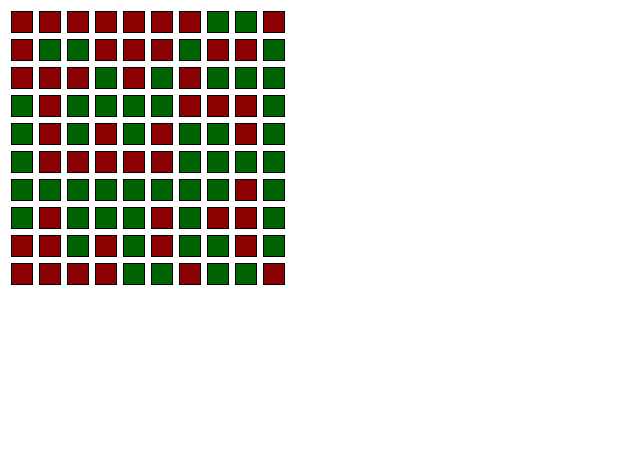
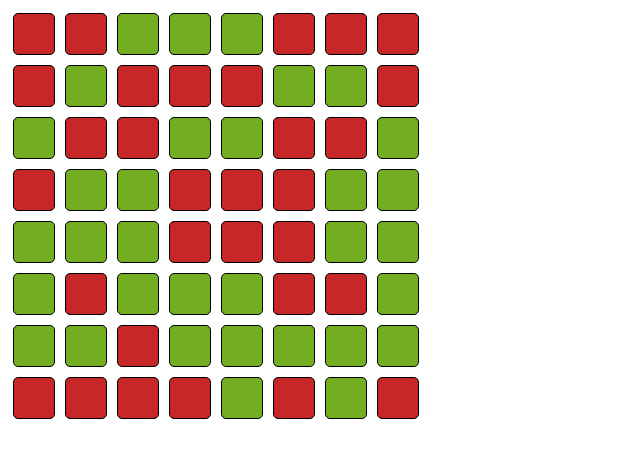
Before and after one commit to kxrxll/yandex-internship, a website built with webpack: page src/index.html in a window 1280 px wide. Shown: the whole page, without its empty margins (0-640 px from the left). Built offline with nearby package versions, Linux system fonts and the light colour scheme; files whose address does not match are found by name.

Commit message:
refactored

```diff
--- a/src/css/styles.css
+++ b/src/css/styles.css
@@ -9,15 +9,16 @@
 
 .tile {
   border: 1px solid black;
-  width: 20px;
-  height: 20px;
-  margin: 3px;
+  width: 40px;
+  height: 40px;
+  margin: 5px;
+  border-radius: 5px;
 }
 
 .tile-alive {
-  background-color: darkgreen;
+  background-color: #73AD21;
 }
 
 .tile-dead {
-  background-color: darkred;
+  background-color: #C62727;
 }
--- a/src/index.html
+++ b/src/index.html
@@ -5,10 +5,8 @@
     <meta http-equiv="X-UA-Compatible" content="IE=edge" />
     <meta name="viewport" content="width=device-width, initial-scale=1.0" />
     <title>Boolean lives matters</title>
-    <link rel="stylesheet" href="styles.css" />
   </head>
   <body>
     <section class="main"></section>
-    <script src="App.js"></script>
   </body>
 </html>
--- a/src/index.js
+++ b/src/index.js
@@ -1,5 +1,5 @@
 import './css/styles.css';
+import BooleanCells from './js/app';
 
-import './js/app';
-
-// TODO: write your code in app.js
+// eslint-disable-next-line no-new
+new BooleanCells(8, 8, document.querySelector('.main'));
--- a/src/js/app.js
+++ b/src/js/app.js
@@ -1,155 +1,113 @@
 class BooleanCells {
   constructor(m, n, element) {
     if (m < 2 || n < 2) {
-      alert("Not a proper field, sorry!");
-    }  else {
+      throw new Error('Not a proper field, sorry!');
+    } else {
       this.width = m;
       this.height = n;
       this.element = element;
-      this.render();
-      this.start();
+      // Генерация поля случайным образом
+      this.cellsMap = this.mapCreation();
+      // Отрисовка стартового поля
+      this.tiles = this.startingRender();
+      // Перерасчет и переотрисовка поля с первого элемента начинается раз в секунду
+      this.interval = setInterval(() => {
+        this.cellsMap = this.recalculateMap(this.cellsMap, this.height);
+      }, 1000);
     }
   }
 
-  start(obj) {
-    if (!obj) {
-      const numberOfCells = this.width * this.height;
-      let cellsObject = {};
-      for (let i = 1; i <= numberOfCells; i++) {
-        if (Math.random() > 0.5) {
-          cellsObject[i] = 1;
-        } else {
-          cellsObject[i] = 0;
-        }
+  // Метод для создания изначального мэпа с информацией о жизни клеток в поле
+  mapCreation() {
+    const numberOfCells = this.width * this.height;
+    const cellsMap = new Map();
+    for (let i = 1; i <= numberOfCells; i += 1) {
+      if (Math.random() > 0.5) {
+        cellsMap.set(i, '1');
+      } else {
+        cellsMap.set(i, '0');
       }
-      this.render(cellsObject);
-      this.calculate(cellsObject);
-    } else {
-      this.render(obj);
-      this.calculate(obj);
     }
+    return cellsMap;
   }
 
-  calculate(cellsObject) {
-    for (let cell in cellsObject) {
-      cell = parseInt(cell);
-      let closeCellsObject = {
-        closeAlive: 0,
-        closeDead: 0,
-      };
-      const nextCell = cellsObject[cell + 1];
-      const previousCell = cellsObject[cell - 1];
-      const nextColumnCell = cellsObject[cell + this.height];
-      const previousColumnCell = cellsObject[cell - this.height];
-      const rightBottomCell = cellsObject[cell + this.height + 1];
-      const rightUpCell = cellsObject[cell + this.height - 1];
-      const leftBottomCell = cellsObject[cell - this.height + 1];
-      const leftUpCell = cellsObject[cell - this.height - 1];
+  // Метод для стартовой отрисовки поля и ячеек
+  startingRender() {
+    let stringToInsert = '';
+    let cell = 1;
+    // Код получился достаточно сложный но исполняется только при первой отрисовке
+    for (let i = 0; i < this.width; i += 1) {
+      stringToInsert += '<div class="column">';
+      for (let k = 0; k < this.height; k += 1) {
+        if (this.cellsMap.get(cell) === '1') {
+          stringToInsert += '<div class="tile tile-alive"></div>';
+        } else {
+          stringToInsert += '<div class="tile tile-dead"></div>';
+        }
+        cell += 1;
+      }
+      stringToInsert += '</div>';
+    }
+    this.element.insertAdjacentHTML('afterbegin', stringToInsert);
+    return Array.from(this.element.querySelectorAll('.tile'));
+  }
 
-      if (typeof nextCell != "undefined" && cell % this.height != 0) {
-        if (nextCell == 1) {
-          closeCellsObject.closeAlive += 1;
-        } else if (nextCell == 0) {
-          closeCellsObject.closeDead += 1;
-        }
+  // Метод для перерасчета мэпа с информацией о жизни клеток в поле
+  recalculateMap() {
+    // Копия мэпа для внесения правок на лету, без правок по ссылке аргумента
+    const resultMap = new Map(this.cellsMap);
+    // Цикл идущий по ключам и значениям передаваемого мэпа
+    for (const [cell, value] of resultMap.entries()) {
+      // Переменная хранящая информацию о фактических соседях
+      let closeAliveCells = 0;
+      // Проверка следующей снизу с проверкой нахождения в нужном столбце через кратность
+      if (resultMap.get(cell + 1) === '1' && cell % this.height !== 0) {
+        closeAliveCells += 1;
       }
-      if (typeof previousCell != "undefined" && (cell - 1) % this.height != 0) {
-        if (previousCell == 1) {
-          closeCellsObject.closeAlive += 1;
-        } else if (previousCell == 0) {
-          closeCellsObject.closeDead += 1;
-        }
+      // Проверка предыдущей сверху с проверкой нахождения в нужном столбце через кратность
+      if (resultMap.get(cell - 1) === '1' && cell % this.height !== 0) {
+        closeAliveCells += 1;
       }
-      if (typeof nextColumnCell != "undefined") {
-        if (nextColumnCell == 1) {
-          closeCellsObject.closeAlive += 1;
-        } else if (nextColumnCell == 0) {
-          closeCellsObject.closeDead += 1;
-        }
+      // Проверка ячейки справа
+      if (resultMap.get(cell + this.height) === '1') {
+        closeAliveCells += 1;
       }
-      if (typeof previousColumnCell != "undefined") {
-        if (previousColumnCell == 1) {
-          closeCellsObject.closeAlive += 1;
-        } else if (previousColumnCell == 0) {
-          closeCellsObject.closeDead += 1;
-        }
+      // Проверка ячейки слева
+      if (resultMap.get(cell - this.height) === '1') {
+        closeAliveCells += 1;
       }
-      if (typeof rightBottomCell != "undefined" && cell % this.height != 0) {
-        if (rightBottomCell == 1) {
-          closeCellsObject.closeAlive += 1;
-        } else if (rightBottomCell == 0) {
-          closeCellsObject.closeDead += 1;
-        }
+      // Проверка ячейки справа снизу с проверкой нахождения в нужном столбце через кратность
+      if (resultMap.get(cell + this.height + 1) === '1' && cell % this.height !== 0) {
+        closeAliveCells += 1;
       }
-      if (typeof rightUpCell != "undefined" && (cell - 1) % this.height != 0) {
-        if (rightUpCell == 1) {
-          closeCellsObject.closeAlive += 1;
-        } else if (rightUpCell == 0) {
-          closeCellsObject.closeDead += 1;
-        }
+      // Проверка ячейки справа сверху с проверкой нахождения в нужном столбце через кратность
+      if (resultMap.get(cell + this.height - 1) === '1' && (cell - 1) % this.height !== 0) {
+        closeAliveCells += 1;
       }
-      if (typeof leftBottomCell != "undefined" && cell % this.height != 0) {
-        if (leftBottomCell == 1) {
-          closeCellsObject.closeAlive += 1;
-        } else if (leftBottomCell == 0) {
-          closeCellsObject.closeDead += 1;
-        }
+      // Проверка ячейки слева снизу с проверкой нахождения в нужном столбце через кратность
+      if (resultMap.get(cell - this.height + 1) === '1' && cell % this.height !== 0) {
+        closeAliveCells += 1;
       }
-      if (typeof leftUpCell != "undefined" && (cell - 1) % this.height != 0) {
-        if (leftUpCell == 1) {
-          closeCellsObject.closeAlive += 1;
-        } else if (leftUpCell == 0) {
-          closeCellsObject.closeDead += 1;
-        }
+      // Проверка ячейки слева сверху с проверкой нахождения в нужном столбце через кратность
+      if (resultMap.get(cell - this.height - 1) === '1' && (cell - 1) % this.height !== 0) {
+        closeAliveCells += 1;
       }
-      if (cellsObject[cell] == 1) {
-        if (
-          closeCellsObject.closeAlive < 2 ||
-          closeCellsObject.closeAlive > 3
-        ) {
-          cellsObject[cell] = 0;
-        }
-      } else if (cellsObject[cell] == "0") {
-        if (closeCellsObject.closeAlive >= 3) {
-          cellsObject[cell] = 1;
-        }
+      // Проверка переменной состояния соседей и принятие решения о жизни текущей клетки
+      if (value === '0' && closeAliveCells >= 3) {
+        resultMap.set(cell, '1');
+        // Переотрисовка живой клетки
+        this.tiles[cell - 1].classList.remove('tile-dead');
+        this.tiles[cell - 1].classList.add('tile-alive');
+      }
+      if (value === '1' && (closeAliveCells < 2 || closeAliveCells > 3)) {
+        resultMap.set(cell, '0');
+        // Переотрисовка мертвой клетки
+        this.tiles[cell - 1].classList.remove('tile-alive');
+        this.tiles[cell - 1].classList.add('tile-dead');
       }
     }
-    let actualState = {};
-    actualState.cells = cellsObject;
-    actualState.width = this.width;
-    actualState.height = this.height;
-    setTimeout(() => this.render(cellsObject), 500);
-    setTimeout(() => {
-      console.log(actualState);
-      this.calculate(cellsObject);
-    }, 1000);
-  }
-
-  render(cellsObject) {
-    if (!cellsObject) {
-      let stringToInsert = "";
-      for (let i = 0; i < this.width; i++) {
-        stringToInsert += `<div class="column">`;
-        for (let k = 0; k < this.height; k++) {
-          stringToInsert += `<div class="tile"></div>`;
-        }
-        stringToInsert += `</div>`;
-      }
-      this.element.insertAdjacentHTML("afterbegin", stringToInsert);
-    }
-    let fieldElements = Array.from(this.element.querySelectorAll(".tile"));
-    for (let cell in cellsObject) {
-      cell = parseInt(cell);
-      if (cellsObject[cell] == 1) {
-        fieldElements[cell - 1].classList.remove("tile-dead");
-        fieldElements[cell - 1].classList.add("tile-alive");
-      } else if (cellsObject[cell] == 0) {
-        fieldElements[cell - 1].classList.remove("tile-alive");
-        fieldElements[cell - 1].classList.add("tile-dead");
-      }
-    }
+    return resultMap;
   }
 }
 
-const booleanCells = new BooleanCells(10, 10, document.querySelector(".main"));
+export default BooleanCells;
```
Also changed, not shown: src/js/__tests__/app.test.js (added, +20 -0 lines), package.json (line endings or trailing spaces).
